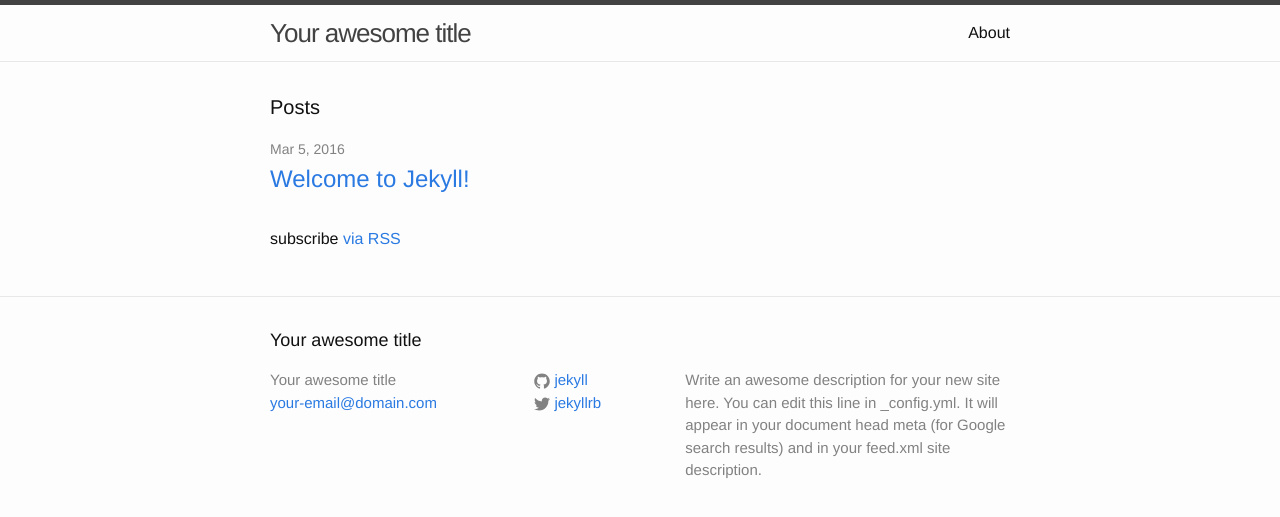
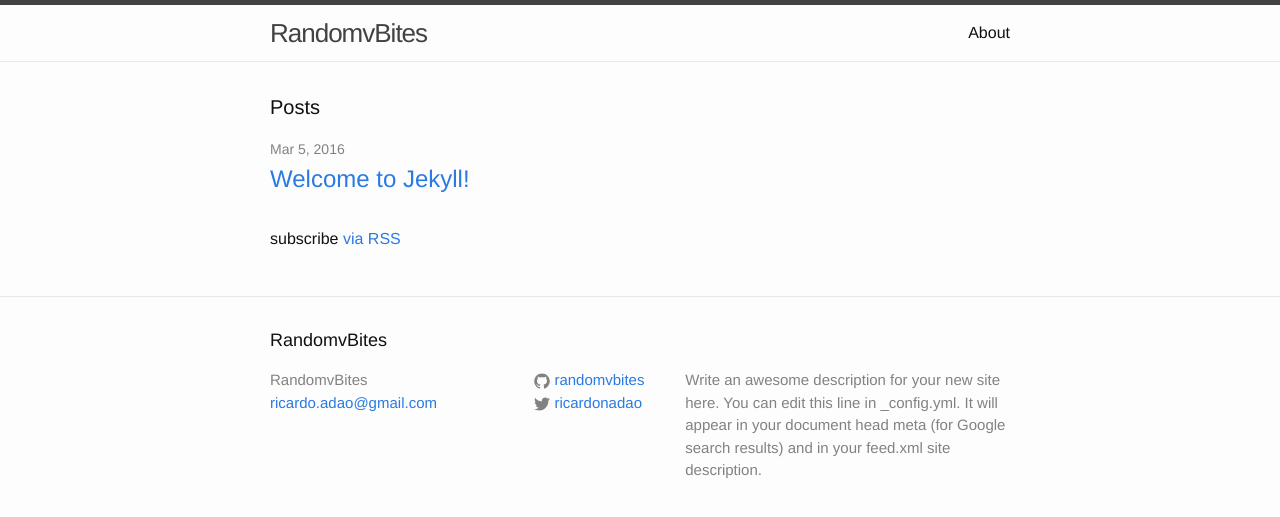
Before and after one commit to RandomvBites/randomvbites.github.io, a Jekyll site: the page built from index.html, in a window 1280 px wide. Shown: the top 517 px of the page. Built offline with Jekyll 4.4.1, drawn with Linux system fonts in a browser that asks for light colours.

Commit message:
Initial changes

```diff
--- a/_config.yml
+++ b/_config.yml
@@ -6,16 +6,16 @@
 # 'jekyll serve'. If you change this file, please restart the server process.
 
 # Site settings
-title: Your awesome title
-email: your-email@domain.com
+title: RandomvBites
+email: ricardo.adao@gmail.com
 description: > # this means to ignore newlines until "baseurl:"
   Write an awesome description for your new site here. You can edit this
   line in _config.yml. It will appear in your document head meta (for
   Google search results) and in your feed.xml site description.
 baseurl: "" # the subpath of your site, e.g. /blog
-url: "http://yourdomain.com" # the base hostname & protocol for your site
-twitter_username: jekyllrb
-github_username:  jekyll
+url: "http://randomvbites.github.io" # the base hostname & protocol for your site
+twitter_username: ricardonadao
+github_username:  randomvbites
 
 # Build settings
 markdown: kramdown
```
